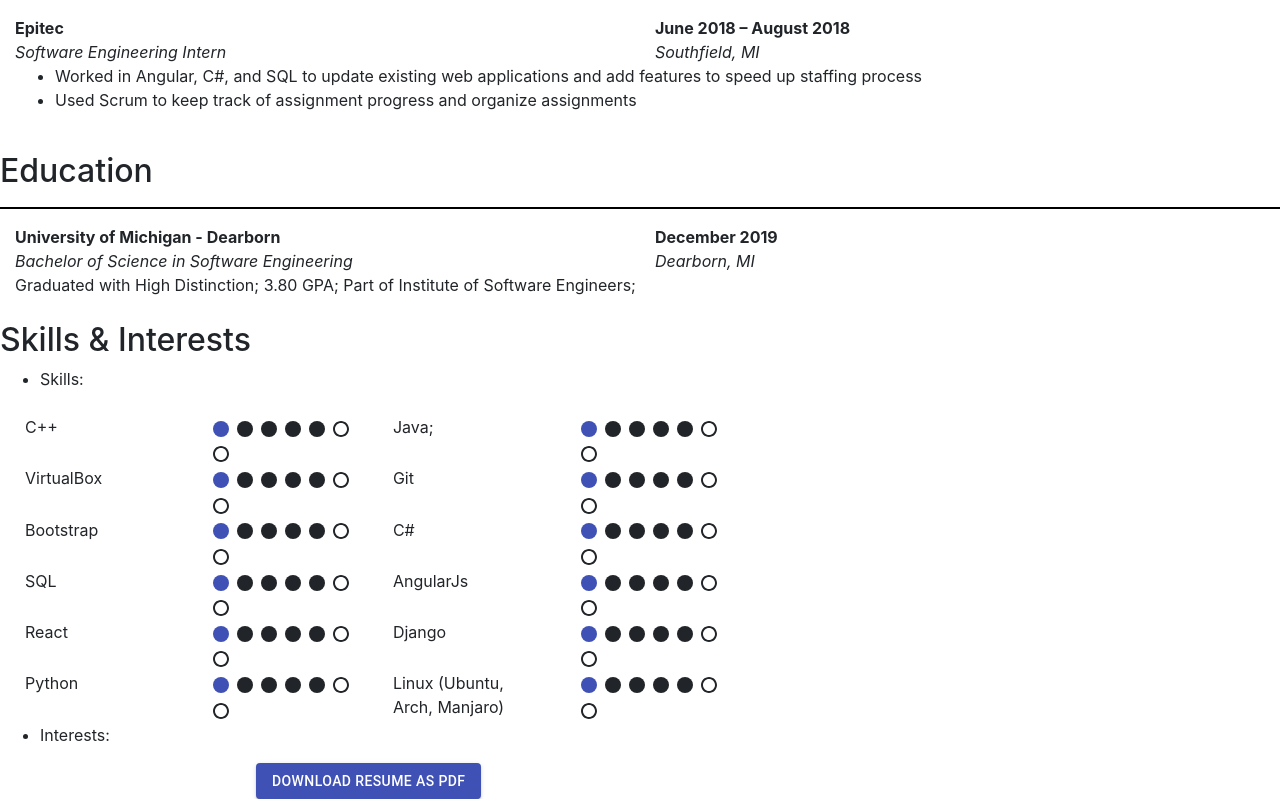
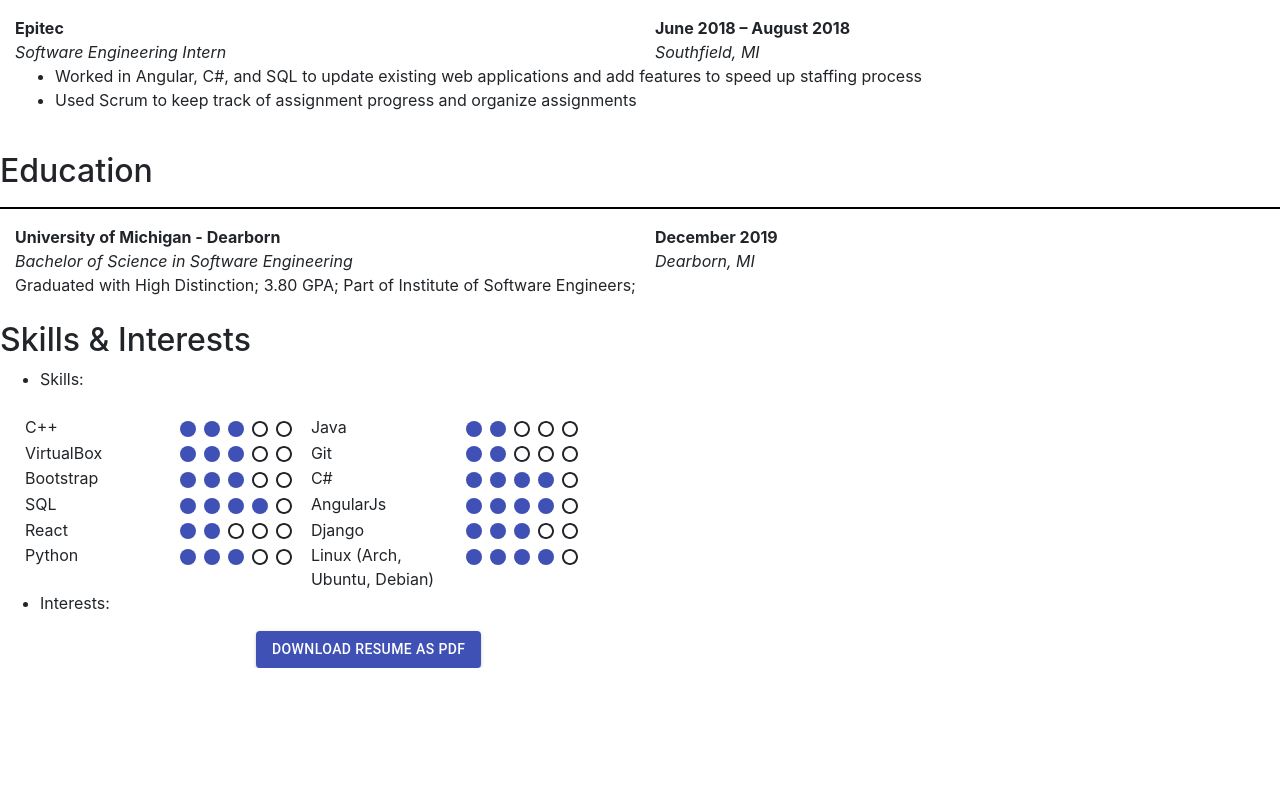
Before and after one commit to yjeafar/yjeafar.github.io, a React (Create React App) app in the folder website/: page /resume in a window 1280 px wide. Shown: the part 530-1329 px from the top of the page. After the commit the page ends 1198 px from the top, so only its background shows below. Built offline with nearby package versions, Linux system fonts and the light colour scheme.

Commit message:
Cleaned up resume page by creating skills component

```diff
--- a/website/src/js/resume.js
+++ b/website/src/js/resume.js
@@ -2,14 +2,21 @@ import React from 'react';
 import Button from '@material-ui/core/Button';
 import { Row, Container, Col } from 'react-bootstrap';
 import FiberManualRecordIcon from '@material-ui/icons/FiberManualRecord';
-import FiberManualRecordOutlinedIcon from '@material-ui/icons/FiberManualRecordOutlined';
 import '../css/resume.css';
-
+import Skillset from './skills'
 
 
 export default function Resume() {
 
-  function downloadPDF(){
+  var skillValues = {
+    Cplusplus: 3, Java: 2, VirtualBox: 3,
+    Git: 2, CSharp: 4, Bootstrap: 3, SQL: 4, AngularJs: 4,
+    React: 2, Django: 3, Python: 3, Linux: 4
+  };
+
+  console.log(skillValues);
+
+  function downloadPDF() {
     return;
   }
 
@@ -19,7 +26,7 @@ export default function Resume() {
       Yasser Jeafar
         </div>
       <div>
-        <hr class='horizontalLine' />
+        <hr className='horizontalLine' />
         Personal Profile
       </div>
       <br />
@@ -27,7 +34,7 @@ export default function Resume() {
         <h2>
           Work Experience
         </h2>
-        <hr class='horizontalLine' />
+        <hr className='horizontalLine' />
         <Container fluid>
           <Row className='companyName'>
             <Col xs={6}>
@@ -121,13 +128,13 @@ export default function Resume() {
         </Container>
       </div>
 
-      <br/>
+      <br />
 
       <div>
         <h2>
           Education
         </h2>
-        <hr class='horizontalLine' />
+        <hr className='horizontalLine' />
         <Container fluid>
           <Row className='companyName'>
             <Col xs={6}>
@@ -150,173 +157,76 @@ export default function Resume() {
           </div>
         </Container>
       </div>
-      <br/>
+      <br />
       <div>
         <h2>
           Skills & Interests
         </h2>
         <ul>
           <li>Skills:</li>
-        <br/>
+          <br />
           <Row>
             <div>
               <Row>
                 <Col>
                   C++
                 </Col>
+                <Skillset value={skillValues.Cplusplus} />
                 <Col>
-                <FiberManualRecordIcon color="primary"/>
-                <FiberManualRecordIcon/>
-                <FiberManualRecordIcon/>
-                <FiberManualRecordIcon/>
-                <FiberManualRecordIcon/>
-                <FiberManualRecordOutlinedIcon/>
-                <FiberManualRecordOutlinedIcon/>
+                  Java
                 </Col>
-              <Col>
-                Java;
-              </Col>
-              <Col>
-                <FiberManualRecordIcon color="primary"/>
-                <FiberManualRecordIcon/>
-                <FiberManualRecordIcon/>
-                <FiberManualRecordIcon/>
-                <FiberManualRecordIcon/>
-                <FiberManualRecordOutlinedIcon/>
-                <FiberManualRecordOutlinedIcon/>
-              </Col>
+                <Skillset value={skillValues.Java} />
               </Row>
               <Row>
                 <Col>
                   VirtualBox
                 </Col>
-              <Col>
-                <FiberManualRecordIcon color="primary"/>
-                <FiberManualRecordIcon/>
-                <FiberManualRecordIcon/>
-                <FiberManualRecordIcon/>
-                <FiberManualRecordIcon/>
-                <FiberManualRecordOutlinedIcon/>
-                <FiberManualRecordOutlinedIcon/>
-              </Col>
+                <Skillset value={skillValues.VirtualBox} />
                 <Col>
                   Git
                 </Col>
-              <Col>
-                <FiberManualRecordIcon color="primary"/>
-                <FiberManualRecordIcon/>
-                <FiberManualRecordIcon/>
-                <FiberManualRecordIcon/>
-                <FiberManualRecordIcon/>
-                <FiberManualRecordOutlinedIcon/>
-                <FiberManualRecordOutlinedIcon/>
-              </Col>
+                <Skillset value={skillValues.Git} />
               </Row>
               <Row>
                 <Col>
                   Bootstrap
                 </Col>
-              <Col>
-                <FiberManualRecordIcon color="primary"/>
-                <FiberManualRecordIcon/>
-                <FiberManualRecordIcon/>
-                <FiberManualRecordIcon/>
-                <FiberManualRecordIcon/>
-                <FiberManualRecordOutlinedIcon/>
-                <FiberManualRecordOutlinedIcon/>
-              </Col>
+                <Skillset value={skillValues.Bootstrap} />
                 <Col>
                   C#
                 </Col>
-              <Col>
-                <FiberManualRecordIcon color="primary"/>
-                <FiberManualRecordIcon/>
-                <FiberManualRecordIcon/>
-                <FiberManualRecordIcon/>
-                <FiberManualRecordIcon/>
-                <FiberManualRecordOutlinedIcon/>
-                <FiberManualRecordOutlinedIcon/>
-              </Col>
+                <Skillset value={skillValues.CSharp} />
               </Row>
               <Row>
                 <Col>
                   SQL
                 </Col>
-              <Col>
-                <FiberManualRecordIcon color="primary"/>
-                <FiberManualRecordIcon/>
-                <FiberManualRecordIcon/>
-                <FiberManualRecordIcon/>
-                <FiberManualRecordIcon/>
-                <FiberManualRecordOutlinedIcon/>
-                <FiberManualRecordOutlinedIcon/>
-              </Col>
+                <Skillset value={skillValues.SQL} />
                 <Col>
                   AngularJs
                 </Col>
-              <Col>
-                <FiberManualRecordIcon color="primary"/>
-                <FiberManualRecordIcon/>
-                <FiberManualRecordIcon/>
-                <FiberManualRecordIcon/>
-                <FiberManualRecordIcon/>
-                <FiberManualRecordOutlinedIcon/>
-                <FiberManualRecordOutlinedIcon/>
-              </Col>
+                <Skillset value={skillValues.AngularJs} />
               </Row>
               <Row>
                 <Col>
                   React
                 </Col>
-              <Col>
-                <FiberManualRecordIcon color="primary"/>
-                <FiberManualRecordIcon/>
-                <FiberManualRecordIcon/>
-                <FiberManualRecordIcon/>
-                <FiberManualRecordIcon/>
-                <FiberManualRecordOutlinedIcon/>
-                <FiberManualRecordOutlinedIcon/>
-              </Col>
+                <Skillset value={skillValues.React} />
                 <Col>
                   Django
                 </Col>
-              <Col>
-                <FiberManualRecordIcon color="primary"/>
-                <FiberManualRecordIcon/>
-                <FiberManualRecordIcon/>
-                <FiberManualRecordIcon/>
-                <FiberManualRecordIcon/>
-                <FiberManualRecordOutlinedIcon/>
-                <FiberManualRecordOutlinedIcon/>
-              </Col>
+                <Skillset value={skillValues.Django} />
               </Row>
               <Row>
                 <Col>
                   Python
                 </Col>
+                <Skillset value={skillValues.Python} />
                 <Col>
-                <FiberManualRecordIcon color="primary"/>
-                <FiberManualRecordIcon/>
-                <FiberManualRecordIcon/>
-                <FiberManualRecordIcon/>
-                <FiberManualRecordIcon/>
-                <FiberManualRecordOutlinedIcon/>
-                <FiberManualRecordOutlinedIcon/>
+                  Linux (Arch, Ubuntu, Debian)
                 </Col>
-              <Col>
-                Linux (Ubuntu, Arch, Manjaro)
-              </Col>
-              <Col>
-                <FiberManualRecordIcon color="primary"/>
-                <FiberManualRecordIcon/>
-                <FiberManualRecordIcon/>
-                <FiberManualRecordIcon/>
-                <FiberManualRecordIcon/>
-                <FiberManualRecordOutlinedIcon/>
-                <FiberManualRecordOutlinedIcon/>
-              </Col>
+                <Skillset value={skillValues.Linux} />
               </Row>
-
             </div>
           </Row>
           <li>Interests: </li>
--- /dev/null
+++ b/website/src/js/skills.js
@@ -0,0 +1,29 @@
+import React from 'react';
+import { Col } from 'react-bootstrap';
+import FiberManualRecordIcon from '@material-ui/icons/FiberManualRecord';
+import FiberManualRecordOutlinedIcon from '@material-ui/icons/FiberManualRecordOutlined';
+import '../css/resume.css';
+
+export default function SkillSet(skills) {
+
+
+    console.log(skills.value)
+    var skillVal = [] // Holds filled in circles
+
+    var totalVal = [] // Holds empty circles (5 minus filled in circles)
+
+    for (var i = 0; i < skills.value; i++) {
+        skillVal.push(' ');
+    }
+
+    for (var i = 0; i < (5 - skills.value); i++) {
+        totalVal.push(' ');
+    }
+
+    return (
+        <div className="SkillSet">
+            { skillVal.map((value, i) => <FiberManualRecordIcon color="primary" key={i} value={value} />)}
+            { totalVal.map((value, i) => <FiberManualRecordOutlinedIcon key = {i} value={value}/>)}
+        </div>
+    );
+}
```
Lines whose indentation alone changed are shown as unchanged.
